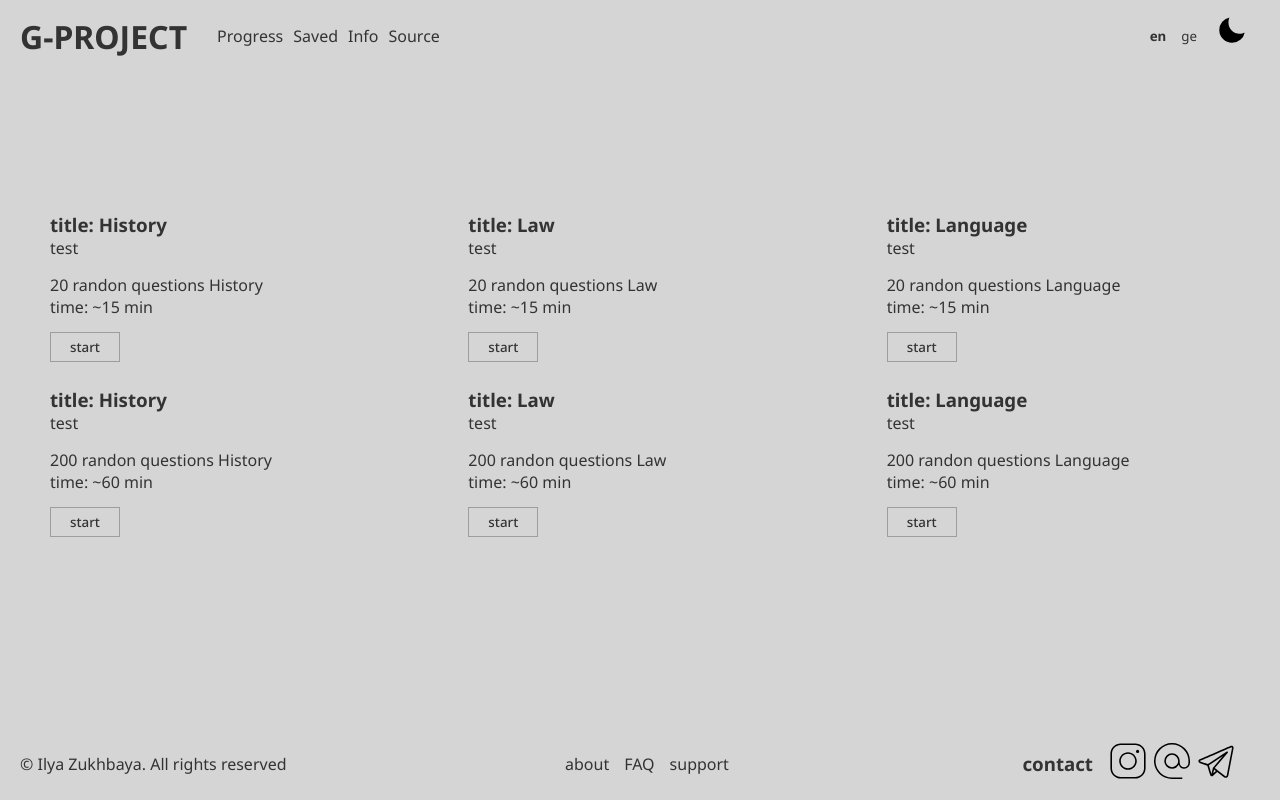
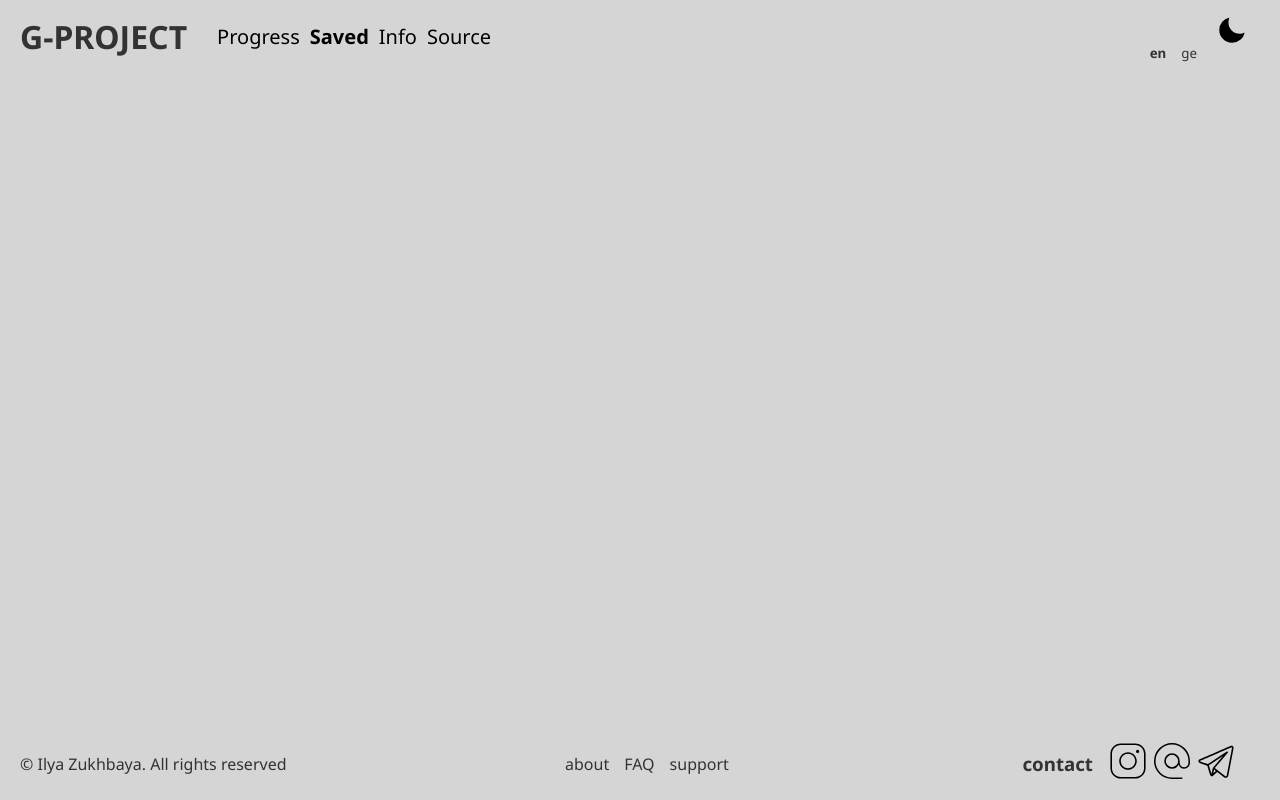
Before and after one commit to Ilya-Zukhbaya/Georgian-Project, a React (Create React App) app: page /saved in a window 1280 px wide. Built offline with nearby package versions, Linux system fonts and the light colour scheme.

Commit message:
Refactoring + Demo Save your questions

```diff
--- a/src/App.tsx
+++ b/src/App.tsx
@@ -10,11 +10,17 @@ import { useLocation } from 'react-router-dom';
 import { useDispatch } from 'react-redux';
 import { setActive } from './redux/slices/quizSlice';
 import { Result } from './pages/Result/Result';
+import { Favorities } from './pages/Favorities/Favorities';
+import { Header } from './components/Header/Header';
+import { Footer } from './components/Footer/Footer';
 
 function App() {
   const theme = useSelector((state: RootState) => state.theme.value);
+  const { favorite } = useSelector((state: RootState) => state.card);
   const location = useLocation();
   const dispatch = useDispatch();
+
+  localStorage.setItem('favorities', JSON.stringify(favorite));
 
   if (location.pathname === '/') {
     dispatch(setActive(false));
@@ -24,11 +30,14 @@ function App() {
     <ThemeProvider theme={theme === 'light' ? lightTheme : darkTheme}>
       <GlobalStyles />
       <div className="app">
+        <Header />
         <Routes>
           <Route path="*" element={<Home />} />
           <Route path="/card/:id" element={<Quiz />} />
           <Route path="/result" element={<Result />} />
+          <Route path="/saved" element={<Favorities />} />
         </Routes>
+        <Footer />
       </div>
     </ThemeProvider>
   );
--- a/src/components/Card/Card.tsx
+++ b/src/components/Card/Card.tsx
@@ -2,47 +2,65 @@ import React from 'react';
 import { itemsT } from '../../@types';
 import { useDispatch, useSelector } from 'react-redux';
 import { RootState } from '../../redux/store';
-import { setDisable, setCorrectAns } from '../../redux/slices/cardSlice';
+import { setDisable, setCorrectAns, addToFavotite } from '../../redux/slices/cardSlice';
 import { setStep } from '../../redux/slices/quizSlice';
 import save from '../../assets/pictures/main/unsave.svg';
 import unsave from '../../assets/pictures/main/save.svg';
 import { useTranslation } from 'react-i18next';
 import styles from './index.module.scss';
 import { Link } from 'react-router-dom';
+import { getFavoritesFromLs } from '../../utils/getFavoriteFromLS';
 
-export const Card: React.FC<itemsT> = (props) => {
-  const [click, setClick] = React.useState<boolean>(false);
+export const Card: React.FC<itemsT> = ({ id, title, correct, variants, type }) => {
   const { t } = useTranslation();
 
-  const { disable, correctAns } = useSelector((state: RootState) => state.card);
+  const data = getFavoritesFromLs();
+  const favoriteItems: itemsT[] = data.items;
+
+  const { disable, correctAns, favorite } = useSelector((state: RootState) => state.card);
   const { step, items } = useSelector((state: RootState) => state.quiz);
   const dispatch = useDispatch();
 
   const onVariantClick = (i: number) => {
-    if (props.correct === i) {
+    if (correct === i) {
       dispatch(setCorrectAns(correctAns + 1));
     }
     dispatch(setDisable(true));
+  };
+
+  const addToFavorities = () => {
+    localStorage.setItem('favorities', JSON.stringify(favorite));
+    dispatch(addToFavotite({ id, title, correct, variants, type }));
   };
 
   const onStepClick = (step: number) => {
     dispatch(setStep(step + 1));
     dispatch(setDisable(false));
   };
+  const removeFromFavorites = () => {
+    console.log('remove');
+  };
 
   return (
     <div className={styles.root}>
       <div className={styles.root__header}>
-        <h3>{props.title}</h3>
-        <img src={click ? unsave : save} onClick={() => setClick(!click)} alt="save" width={20} />
+        <h3>{title}</h3>
+        <img
+          src={save}
+          onClick={
+            favoriteItems.find((obj) => obj.id === id) ? removeFromFavorites : addToFavorities
+          }
+          alt="save"
+          width={20}
+        />
       </div>
       <div className={styles.root__main}>
-        {props.variants.map((obj, i) => (
+        {variants.map((obj, i) => (
           <button
             key={i}
             onClick={() => onVariantClick(i)}
             disabled={disable}
-            className={disable ? (props.correct === i ? 'green' : 'red') : ''}>
+            className={disable ? (correct === i ? 'green' : 'red') : ''}>
             <span>{obj}</span>
           </button>
         ))}
--- a/src/components/Header/Header.tsx
+++ b/src/components/Header/Header.tsx
@@ -46,10 +46,14 @@ export const Header = () => {
           <h1 onClick={onHeaderClick}>G-PROJECT</h1>
         </Link>
         <nav>
-          <p>{t('header.__progress')}</p>
-          <p>{t('header.__saved')}</p>
-          <p>{t('header.__info')}</p>
-          <p>{t('header.__src')}</p>
+          <button>{t('header.__progress')}</button>
+          <Link to="/saved">
+            <button className={location.pathname === '/saved' ? 'bold' : ''}>
+              {t('header.__saved')}
+            </button>
+          </Link>
+          <button>{t('header.__info')}</button>
+          <button>{t('header.__src')}</button>
         </nav>
       </div>
       <div className={styles.root__rightside}>
--- a/src/components/Header/index.module.scss
+++ b/src/components/Header/index.module.scss
@@ -7,6 +7,21 @@
   &__lefside {
     display: flex;
     align-items: center;
+    nav {
+      display: flex;
+      align-items: center;
+      margin-left: 20px;
+      button {
+        font-size: 20px;
+        margin-left: 10px;
+        cursor: pointer;
+        background: unset;
+        border: unset;
+      }
+      a {
+        display: flex;
+        align-self: center;
+      }
     }
 
     &__rightside {
@@ -17,14 +32,6 @@
         cursor: pointer;
       }
     }
-
-  nav {
-    display: flex;
-    margin-left: 20px;
-    p {
-      margin-left: 10px;
-      cursor: pointer;
-    }
   }
   &__lngButton {
     background: unset;
--- a/src/components/Quiz.tsx
+++ b/src/components/Quiz.tsx
@@ -18,7 +18,7 @@ export const Quiz: React.FC = () => {
       setItems(
         data
           .filter((obj) => obj.type === cardId)
-          .sort(() => Math.round(Math.random() * 100) - 50)
+          .sort(() => Math.random() - 0.5)
           .slice(0, data.length),
       ),
     );
@@ -30,11 +30,9 @@ export const Quiz: React.FC = () => {
 
   return (
     <div>
-      <Header />
       {items
         ? items.filter((_, i) => i === step).map((obj, i) => <Card {...obj} key={i} />)
         : 'Hello'}
-      <Footer />
     </div>
   );
 };
--- /dev/null
+++ b/src/pages/Favorities/Favorities.tsx
@@ -0,0 +1,28 @@
+import React from 'react';
+import { useSelector } from 'react-redux';
+import { itemsT } from '../../@types';
+import { RootState } from '../../redux/store';
+import { getFavoritesFromLs } from '../../utils/getFavoriteFromLS';
+
+export const Favorities: React.FC = () => {
+  const data = getFavoritesFromLs();
+  const items: itemsT[] = data.items;
+
+  return (
+    <div>
+      {items.map((obj, i) => (
+        <div key={i}>
+          <h3>{obj.title}</h3>
+          <div>
+            <ul>
+              {obj.variants.map((obj, i) => (
+                <li key={i}>{obj}</li>
+              ))}
+            </ul>
+          </div>
+          <p>{obj.correct}</p>
+        </div>
+      ))}
+    </div>
+  );
+};
--- a/src/pages/Home.tsx
+++ b/src/pages/Home.tsx
@@ -12,7 +12,6 @@ export const Home = () => {
 
   return (
     <div>
-      <Header />
       {active ? (
         <Quiz />
       ) : (
@@ -24,7 +23,6 @@ export const Home = () => {
             ))}
         </div>
       )}
-      <Footer />
     </div>
   );
 };
--- a/src/redux/slices/cardSlice.ts
+++ b/src/redux/slices/cardSlice.ts
@@ -1,17 +1,23 @@
 import { createSlice } from '@reduxjs/toolkit';
 import type { PayloadAction } from '@reduxjs/toolkit';
+import { getFavoritesFromLs } from '../../utils/getFavoriteFromLS';
+import { itemsT } from '../../@types';
+
+const favoriteData = getFavoritesFromLs();
 
 export interface cardI {
+  favorite: itemsT[];
   disable: boolean;
   correctAns: number;
 }
 
-const initialState = {
+const initialState: cardI = {
+  favorite: favoriteData.items,
   disable: false,
   correctAns: 0,
 };
 
-export const quizSlice = createSlice({
+export const cardSlice = createSlice({
   name: 'card',
   initialState,
   reducers: {
@@ -21,9 +27,12 @@ export const quizSlice = createSlice({
     setCorrectAns(state, action: PayloadAction<number>) {
       state.correctAns = action.payload;
     },
+    addToFavotite(state, action: PayloadAction<itemsT>) {
+      state.favorite.push(action.payload);
+    },
   },
 });
 
-export const { setDisable, setCorrectAns } = quizSlice.actions;
+export const { setDisable, setCorrectAns, addToFavotite } = cardSlice.actions;
 
-export default quizSlice.reducer;
+export default cardSlice.reducer;
--- a/src/scss/app.scss
+++ b/src/scss/app.scss
@@ -22,6 +22,11 @@
 .light {
   fill: aliceblue;
 }
+
+.bold {
+  font-weight: bold;
+}
+
 .main {
   margin-left: 50px;
   margin-top: 150px;
--- /dev/null
+++ b/src/utils/getFavoriteFromLS.ts
@@ -0,0 +1,5 @@
+export const getFavoritesFromLs = () => {
+  const data = localStorage.getItem('favorities');
+  const items = data ? JSON.parse(data) : [];
+  return { items };
+};
```
Lines whose indentation alone changed are shown as unchanged.
